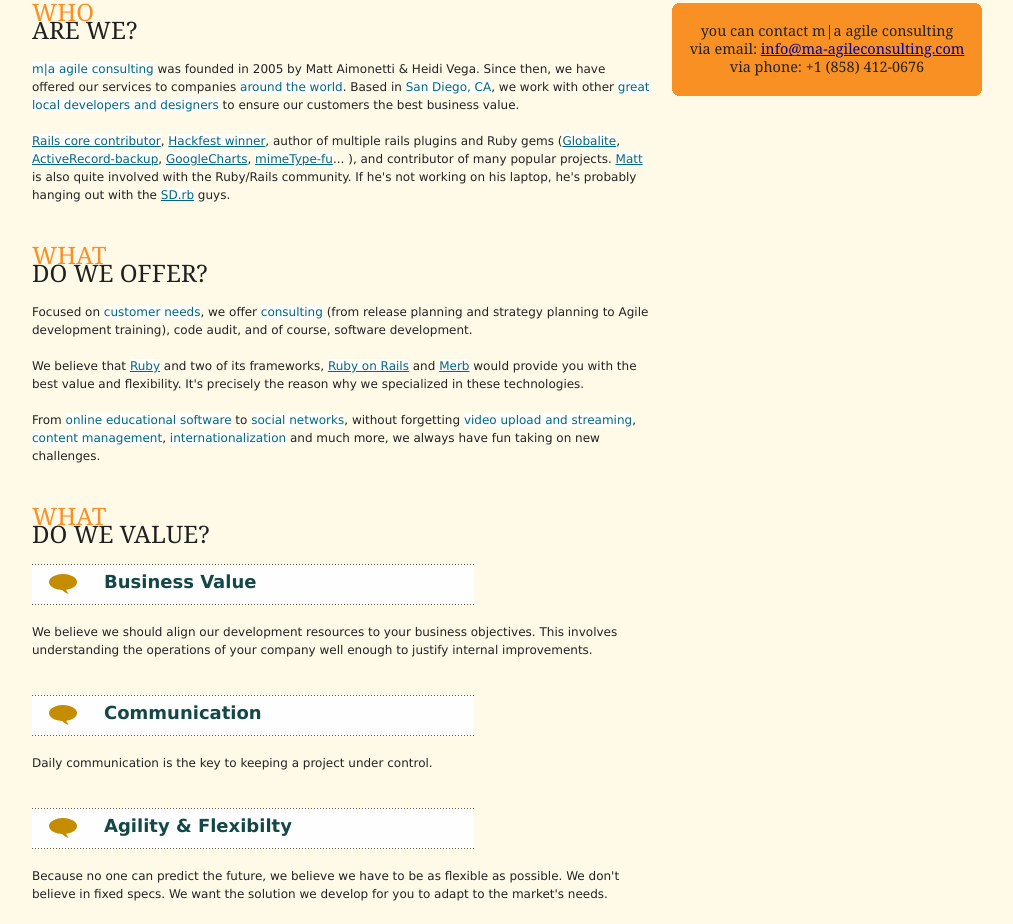
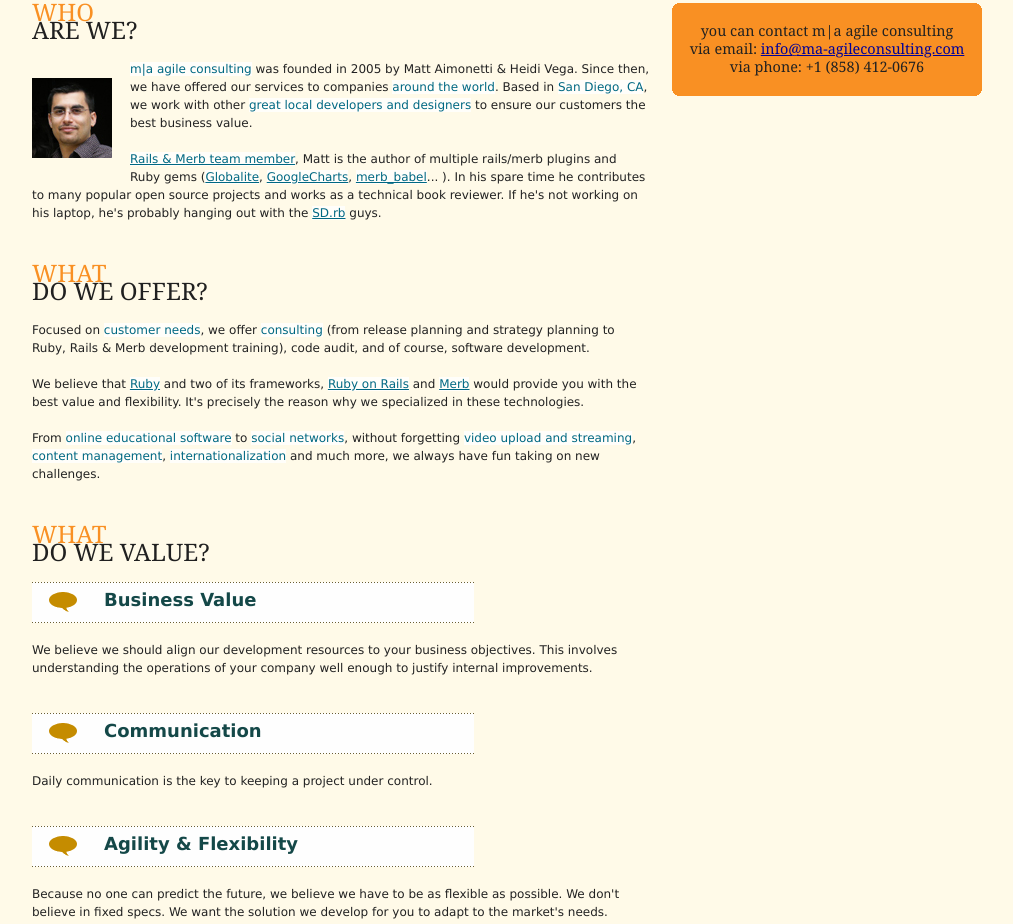
Before and after one commit to mattetti/ma-agile, a plain HTML site: page index.html in a window 1280 px wide. Shown: the part 233-1157 px from the top of the page, without its empty margins (133-1146 px from the left). Drawn offline with Linux system fonts and the light colour scheme; files that its build step writes are made by us from their sources.

Commit message:
added image

```diff
--- a/index.html
+++ b/index.html
@@ -47,14 +47,14 @@
     <div class="column span-16 left">
       <h2 id="who_are_we"><span>Who</span>are we?</h2>
       <div class="text_content">
-        <p><span>m|a agile consulting</span> was founded in 2005 by Matt Aimonetti & Heidi Vega. Since then, we have offered our services to companies <span>around the world</span>. Based in <span>San Diego, CA</span>, we work with other <span>great local developers and designers</span> to ensure our customers the best business value.</p>
+        <p><img style="float:left" src="images/matt_aimonetti_80_80.jpg"/><span>m|a agile consulting</span> was founded in 2005 by Matt Aimonetti & Heidi Vega. Since then, we have offered our services to companies <span>around the world</span>. Based in <span>San Diego, CA</span>, we work with other <span>great local developers and designers</span> to ensure our customers the best business value.</p>
 
-        <p><a href='http://workingwithrails.com/person/6065-matt-aimonetti'>Rails core contributor</a>, <a href='http://workingwithrails.com/person/6065-matt-aimonetti'>Hackfest winner</a>, author of multiple rails plugins and Ruby gems (<a href="http://code.google.com/p/globalite/">Globalite</a>, <a href="http://code.google.com/p/ar-backup/">ActiveRecord-backup</a>, <a href='http://googlecharts.rubyforge.org/'>GoogleCharts</a>, <a href="http://code.google.com/p/mimetype-fu/">mimeType-fu</a>... ), and contributor of many popular projects. <a href="http://workingwithrails.com/person/6065-matt-aimonetti">Matt</a> is also quite involved with the Ruby/Rails community.  If he's not working on his laptop, he's probably hanging out with the <a href="http://sdruby.com">SD.rb</a> guys.</p>
+        <p><a href='http://workingwithrails.com/person/6065-matt-aimonetti'>Rails & Merb team member</a>, Matt is the author of multiple rails/merb plugins and Ruby gems (<a href="http://code.google.com/p/globalite/">Globalite</a>, <a href='http://googlecharts.rubyforge.org/'>GoogleCharts</a>, <a href="http://github.com/mattetti/merb_babel/">merb_babel</a>... ). In his spare time he contributes to many popular open source projects and works as a technical book reviewer.  If he's not working on his laptop, he's probably hanging out with the <a href="http://sdruby.com">SD.rb</a> guys.</p>
       </div>
 
       <h2 id="what_do_we_offer"><span>What</span>do we offer?</h2>
       <div class="text_content">
-        <p>Focused on <span>customer needs</span>, we offer <span>consulting</span> (from release planning and strategy planning to Agile development training), code audit, and of course, software development.</p>
+        <p>Focused on <span>customer needs</span>, we offer <span>consulting</span> (from release planning and strategy planning to Ruby, Rails & Merb development training), code audit, and of course, software development.</p>
 
         <p>We believe that <a href='http://www.ruby-lang.org/en/'>Ruby</a> and two of its frameworks, <a href='http://rubyonrails.org/'>Ruby on Rails</a> and <a href="http://www.merbivore.com/"> Merb</a> would provide you with the best value and flexibility.  It's precisely the reason why we specialized in these technologies.</p>
 
@@ -71,7 +71,7 @@
         <p>Daily communication is the key to keeping a project under control. </p>
         <br class="spacer" />
 
-        <div class="highlight">Agility & Flexibilty</div>
+        <div class="highlight">Agility & Flexibility</div>
         <p>Because no one can predict the future, we believe we have to be as flexible as possible.  We don't believe in fixed specs.  We want the solution we develop for you to adapt to the market's needs.</p>
         <br class="spacer" />
 
```
Also changed, not shown: images/matt_aimonetti_80_80.jpg (added).
